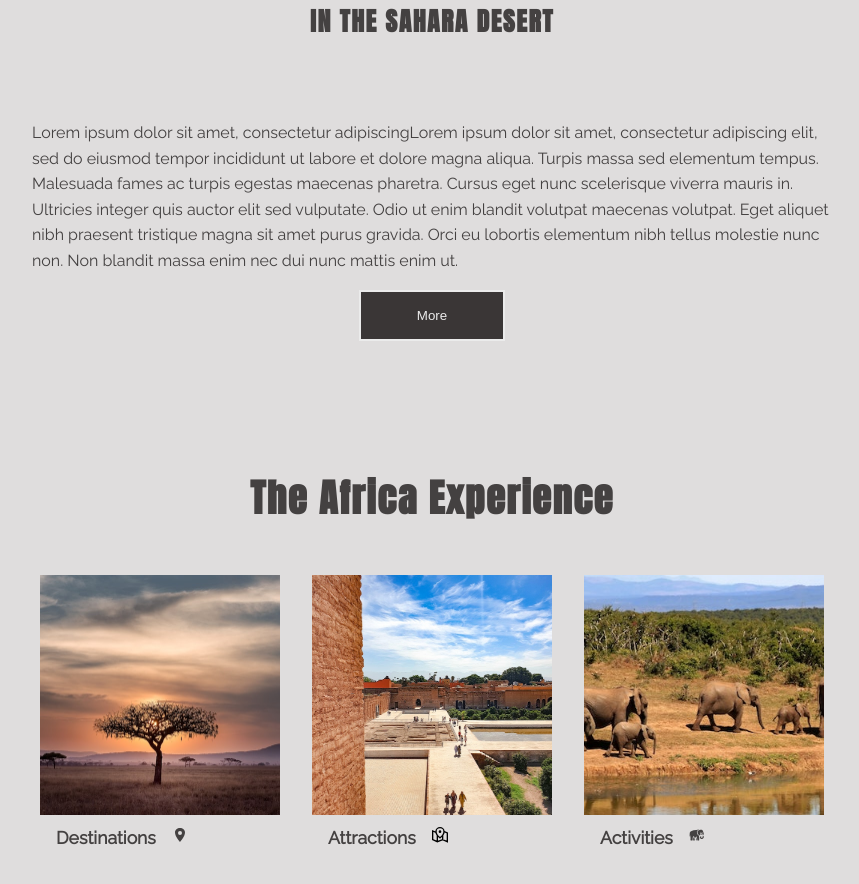
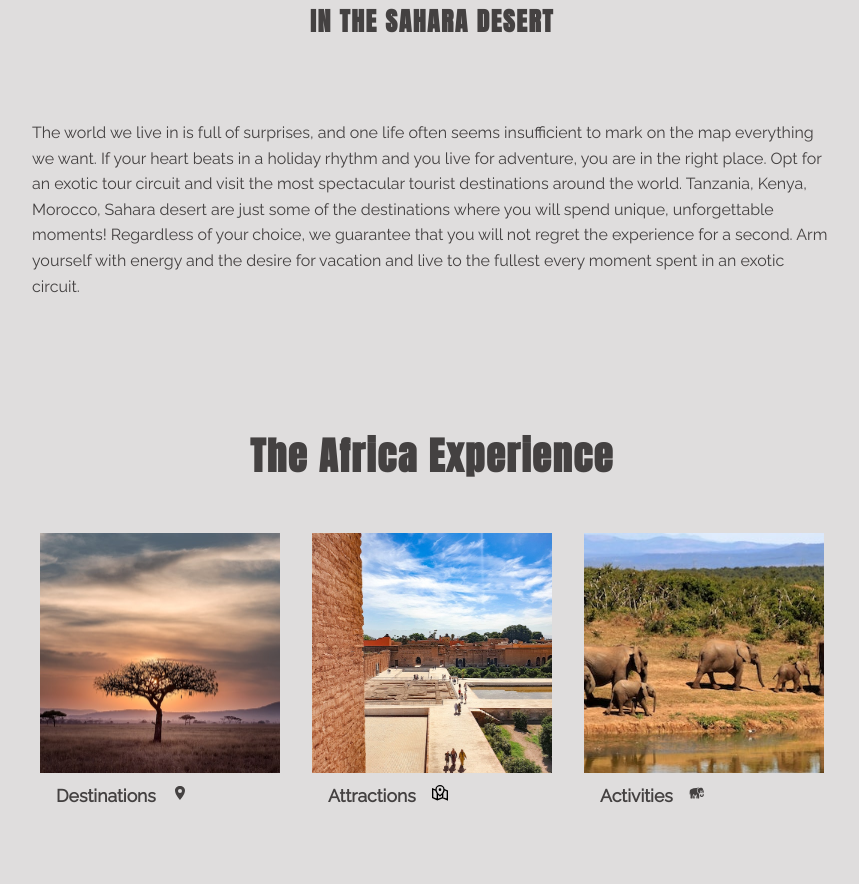
Before and after one commit to larissioana/africa-tours, a React (Create React App) app: page / in a window 1280 px wide. Shown: the part 1000-1884 px from the top of the page, without its empty margins (208-1067 px from the left). Built offline with nearby package versions, Linux system fonts and the light colour scheme.

Commit message:
fourth commit

```diff
--- a/src/components/AboutSection.js
+++ b/src/components/AboutSection.js
@@ -1,21 +1,17 @@
 //Data
 import { AboutSectionOne } from "../data";
-import { useState } from "react";
 //Styles
 import styled from "styled-components";
 
 
 const AboutSection=()=>{
-    const[showMore,setShowMore]=useState(false);
-    const text='Lorem ipsum dolor sit amet, consectetur adipiscing elit, sed do eiusmod tempor incididunt ut labore et dolore magna aliqua. Turpis massa sed elementum tempus. Malesuada fames ac turpis egestas maecenas pharetra. Cursus eget nunc scelerisque viverra mauris in. Ultricies integer quis auctor elit sed vulputate. Odio ut enim blandit volutpat maecenas volutpat. Eget aliquet nibh praesent tristique magna sit amet purus gravida. Orci eu lobortis elementum nibh tellus molestie nunc non. Non blandit massa enim nec dui nunc mattis enim ut.';
+
+    const text='The world we live in is full of surprises, and one life often seems insufficient to mark on the map everything we want. If your heart beats in a holiday rhythm and you live for adventure, you are in the right place. Opt for an exotic tour circuit and visit the most spectacular tourist destinations around the world. Tanzania, Kenya, Morocco, Sahara desert are just some of the destinations where you will spend unique, unforgettable moments! Regardless of your choice, we guarantee that you will not regret the experience for a second. Arm yourself with energy and the desire for vacation and live to the fullest every moment spent in an exotic circuit.';
     return(
         <Wrapper id='about'>
          <div className="about-desc">
             <h1>Find your freedom this summer in the wild life &<br/> in the Sahara Desert</h1>
-           <p>
-            {`${showMore? text: text.substring(0,50)}`}
-            {text}</p>
-           <button onClick={()=>setShowMore(!showMore)}>{showMore? 'Less':'More'}</button>
+           <p>{text}</p>
            </div>
            <h1>The Africa Experience</h1>
            <div className="container">
```
